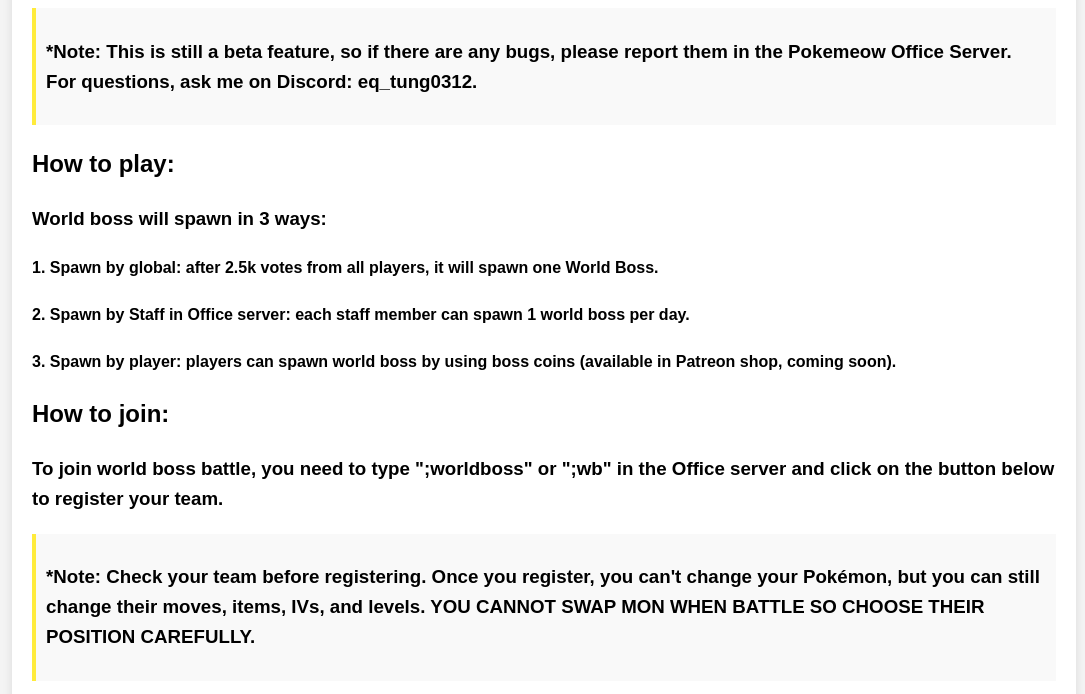
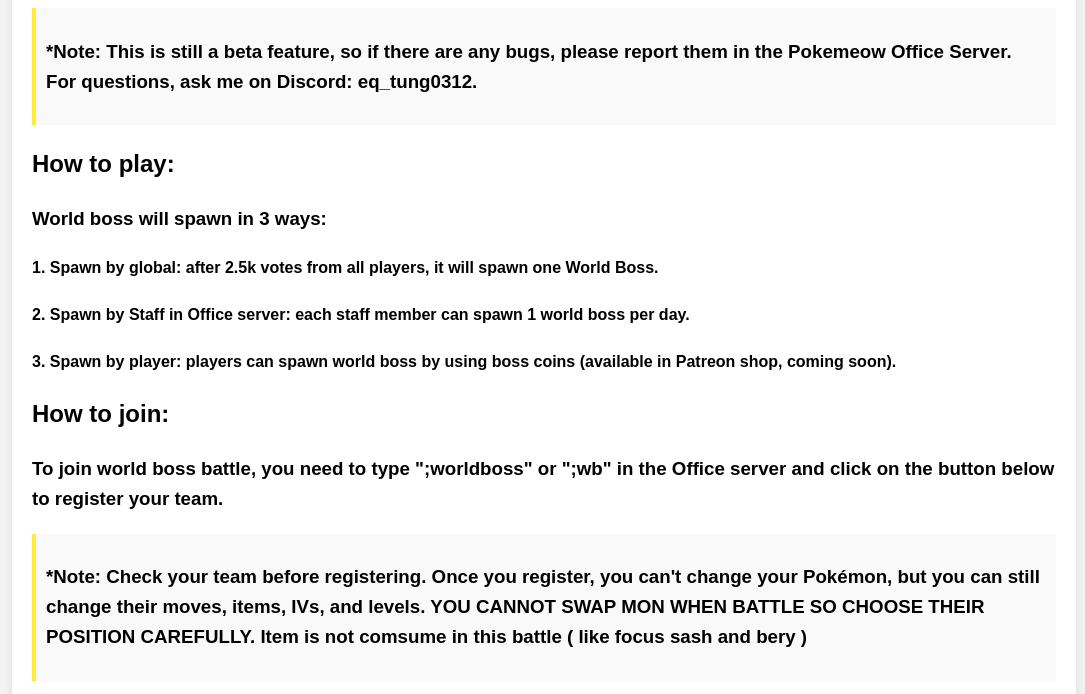
Before and after one commit to WIA3122/WorldBossMeow, a plain HTML site: page index.html in a window 1280 px wide. Shown: the part 106-800 px from the top of the page, without its empty margins (96-1181 px from the left). Drawn offline with Linux system fonts and the light colour scheme.

Commit message:
Update index.html

```diff
--- a/index.html
+++ b/index.html
@@ -28,7 +28,7 @@
             <h2>How to join:</h2>
             <h3>To join world boss battle, you need to type ";worldboss" or ";wb" in the Office server and click on the button below to register your team.</h3>
             <div class="note">
-                <h3>*Note: Check your team before registering. Once you register, you can't change your Pokémon, but you can still change their moves, items, IVs, and levels. YOU CANNOT SWAP MON WHEN BATTLE SO CHOOSE THEIR POSITION CAREFULLY.</h3>
+                <h3>*Note: Check your team before registering. Once you register, you can't change your Pokémon, but you can still change their moves, items, IVs, and levels. YOU CANNOT SWAP MON WHEN BATTLE SO CHOOSE THEIR POSITION CAREFULLY. Item is not comsume in this battle ( like focus sash and bery )</h3>
             </div>
         </div>
 
```
